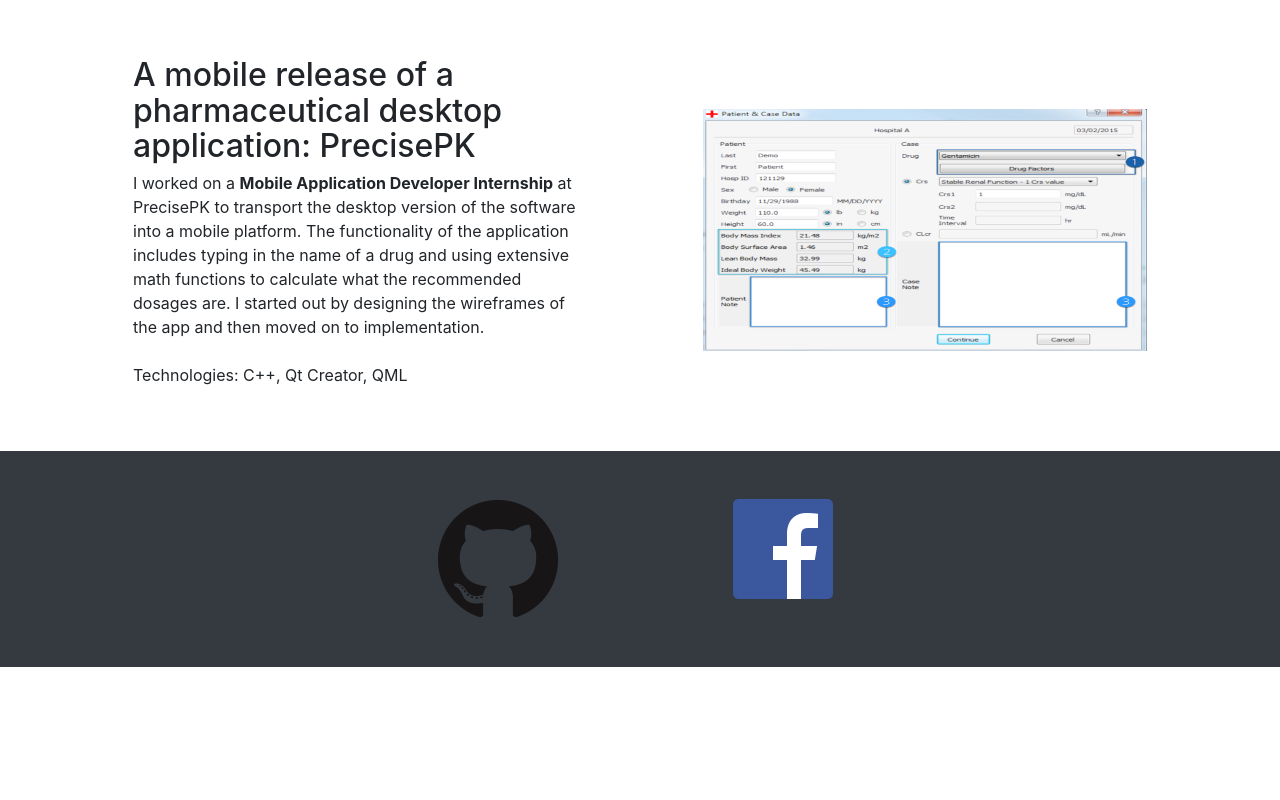
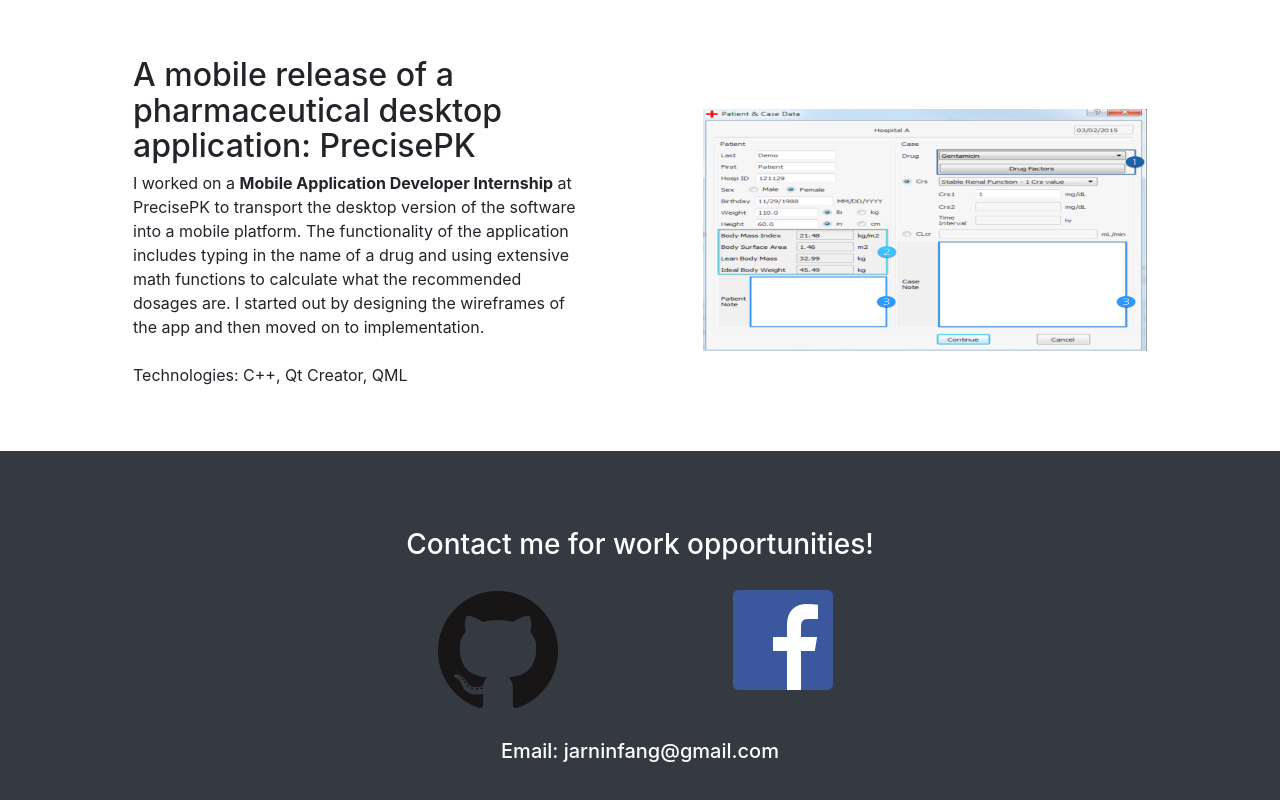
Before and after one commit to JarninFang/jarninfang.github.io, a website: page index.html in a window 1280 px wide. Shown: the part 1793-2593 px from the top of the page. Before the commit the page ends 2460 px from the top, so only its background shows below. Drawn offline with Linux system fonts and the light colour scheme.

Commit message:
added contact info

```diff
--- a/css/one-page-wonder.css
+++ b/css/one-page-wonder.css
@@ -38,3 +38,7 @@
     display: block;
     margin: 0 auto;
 }
+
+.text-center {
+  margin: 30px auto;
+}
--- a/index.html
+++ b/index.html
@@ -41,7 +41,7 @@
               <a class="nav-link" href="/pdf/Resume.pdf">Resume</a>
             </li>
             <li class="nav-item">
-              <a class="nav-link" href="#">Contact</a>
+              <a class="nav-link" href="#contact">Contact</a>
             </li>
           </ul>
         </div>
@@ -138,8 +138,11 @@
     </div>
 
     <!-- Footer -->
-    <footer class="py-5 bg-dark">
+    <footer id="contact" class="py-5 bg-dark">
       <div class="container">
+        <div class='row'>
+          <h3 class='text-white text-center'>Contact me for work opportunities!</h3>
+        </div>
         <div class='row'>
           <div class='col-md-3'></div>
           <div class='col-md-3'>
@@ -149,6 +152,9 @@
             <a href='https://facebook.com/jarninfang'><img class='logo img-responsive' src='img/facebook.png'></a>
           </div>
           <div class='col-md-3'></div>
+        </div>
+        <div class='row'>
+          <h5 class="text-white text-center">Email: jarninfang@gmail.com</h5>
         </div>
       </div>
       <!-- /.container -->
```
